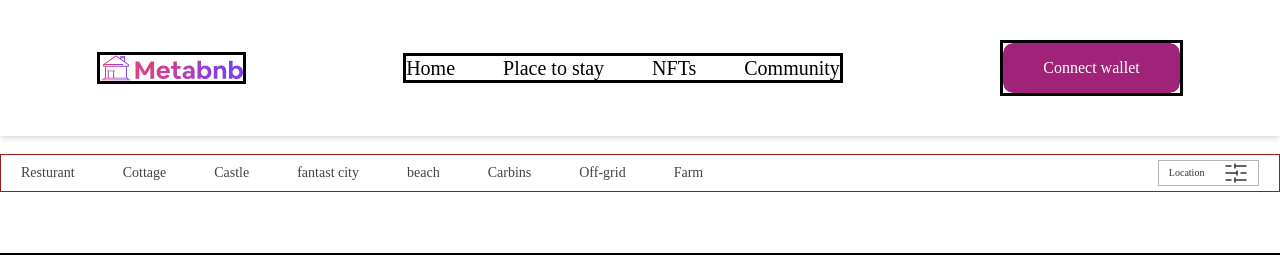
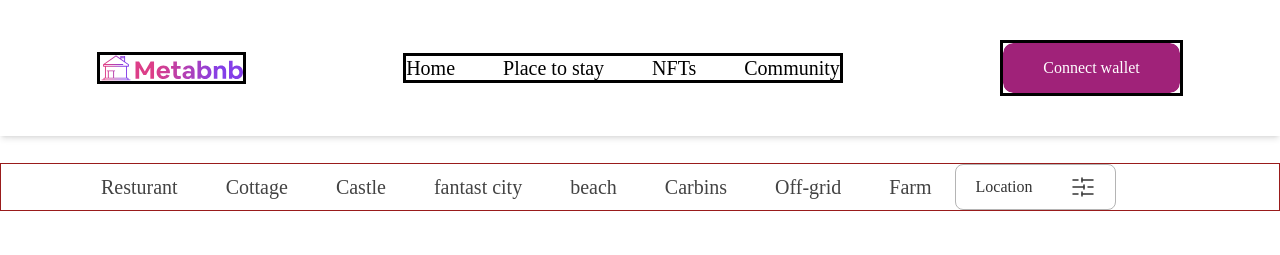
Before and after one commit to presh-031/Meta-Bnb, a React (Create React App) app: page /places in a window 1280 px wide. Shown: the top 255 px of the page. Built offline with nearby package versions, Linux system fonts and the light colour scheme; a web font is replaced by a local one.

Commit message:
installed scrollbar-hide for filterarea scrollbar

```diff
--- a/package.json
+++ b/package.json
@@ -12,6 +12,7 @@
     "react-icons": "^4.6.0",
     "react-router-dom": "^6.4.3",
     "react-scripts": "5.0.1",
+    "tailwind-scrollbar-hide": "^1.1.7",
     "web-vitals": "^2.1.4"
   },
   "scripts": {
--- a/src/components/FilterArea.jsx
+++ b/src/components/FilterArea.jsx
@@ -2,8 +2,8 @@ import location from "../assets/location.svg";
 
 const FilterArea = () => {
   return (
-    <div className="flex h-[3.8rem] items-center border border-red-800 px-[2rem] xl:mt-[2rem] ">
-      <ul className="flex flex-1 items-center  gap-[4.8rem] overflow-auto whitespace-nowrap text-[1.4rem] font-normal leading-[2.498rem] text-[#434343]">
+    <div className="flex h-[3.8rem] items-center border border-red-800 px-[2rem] xl:mt-[2.9rem] xl:h-[4.8rem] xl:pl-[10rem] xl:pr-[16.3rem] ">
+      <ul className="scrollbar-hide flex flex-1  items-center gap-[4.8rem] overflow-auto whitespace-nowrap text-[1.4rem] font-normal leading-[2.498rem] text-[#434343] xl:text-[2rem]">
         <li>Resturant</li>
         <li>Cottage</li>
         <li>Castle</li>
@@ -13,9 +13,9 @@ const FilterArea = () => {
         <li>Off-grid</li>
         <li>Farm</li>
       </ul>
-      <div className="flex w-[10.1rem] items-center justify-around border-[1px] border-solid border-[#b4b4b4]">
-        <p className="text-[1rem] leading-[1.92rem] text-[#333333] ">Location</p>
-        <img src={location} alt="select-location" className="block" />
+      <div className="flex w-[10.1rem] items-center justify-around rounded-[.80rem] border-[1px] border-solid border-[#b4b4b4] xl:h-[100%] xl:w-[16.1rem]">
+        <p className="text-[1rem] leading-[1.92rem] text-[#333333] xl:text-[1.6rem] ">Location</p>
+        <img src={location} alt="select-location" className=" h-[2.4rem] w-[2.4rem]" />
       </div>
     </div>
   );
--- a/src/components/Header.jsx
+++ b/src/components/Header.jsx
@@ -36,6 +36,7 @@ const Header = () => {
         </div>
         <ul className="hidden gap-[4.8rem] text-[1.2rem] outline sm:flex xl:text-[2rem]  xl:font-normal xl:leading-[2.498rem]">
           <li
+            className="cursor-pointer"
             onClick={() => {
               navigate("/");
             }}
@@ -43,14 +44,15 @@ const Header = () => {
             Home
           </li>
           <li
+            className="cursor-pointer"
             onClick={() => {
               navigate("/places");
             }}
           >
             Place to stay
           </li>
-          <li>NFTs</li>
-          <li>Community</li>
+          <li className="cursor-pointer">NFTs</li>
+          <li className="cursor-pointer">Community</li>
         </ul>
 
         <div className="flex items-center gap-[1rem] outline">
--- a/src/components/Hero.jsx
+++ b/src/components/Hero.jsx
@@ -41,18 +41,18 @@ const Hero = () => {
         <div className="mx-[2rem] mt-[2rem] flex gap-[2rem] border-[5px] border-red-800 xl:mx-0 xl:gap-[.8rem]">
           <div className="mt-[4rem] flex flex-col gap-[2rem] xl:mt-[9.9rem] xl:gap-[.8rem] ">
             <div>
-              <img src={heroImg1} alt="nft" />
+              <img src={heroImg1} alt="nft" className="h-[17.6rem] w-[23.4rem]" />
             </div>
             <div>
-              <img src={heroImg2} alt="nft" />
+              <img src={heroImg2} alt="nft" className="h-[17.6rem] w-[23.4rem]" />
             </div>
           </div>
           <div className="flex flex-col gap-[2rem] outline xl:gap-[.8rem]">
             <div>
-              <img src={heroImg3} alt="nft" />
+              <img src={heroImg3} alt="nft" className="h-[17.6rem] w-[23.4rem]" />
             </div>
             <div>
-              <img src={heroImg4} alt="nft" />
+              <img src={heroImg4} alt="nft" className="h-[17.6rem] w-[23.4rem]" />
             </div>
           </div>
         </div>
--- a/src/components/PlaceCard.jsx
+++ b/src/components/PlaceCard.jsx
@@ -5,7 +5,7 @@ const PlaceCard = ({ product }) => {
   return (
     <div className="mx-auto w-fit rounded-[1.5rem] border-[1px] border-[#D7D7D7] p-[1.6rem]">
       <div>
-        <img src={product} alt="nft" />
+        <img src={product} alt="nft" className="h-[26.5rem] w-[26rem]" />
       </div>
       <p className="mt-[1.6rem] mb-[1rem] flex justify-between text-[1.2rem] font-normal leading-[1.32rem]">
         <span>Desert king</span>
```
Also changed, not shown: 1 other file (tests, documents, lock files or other folders).
